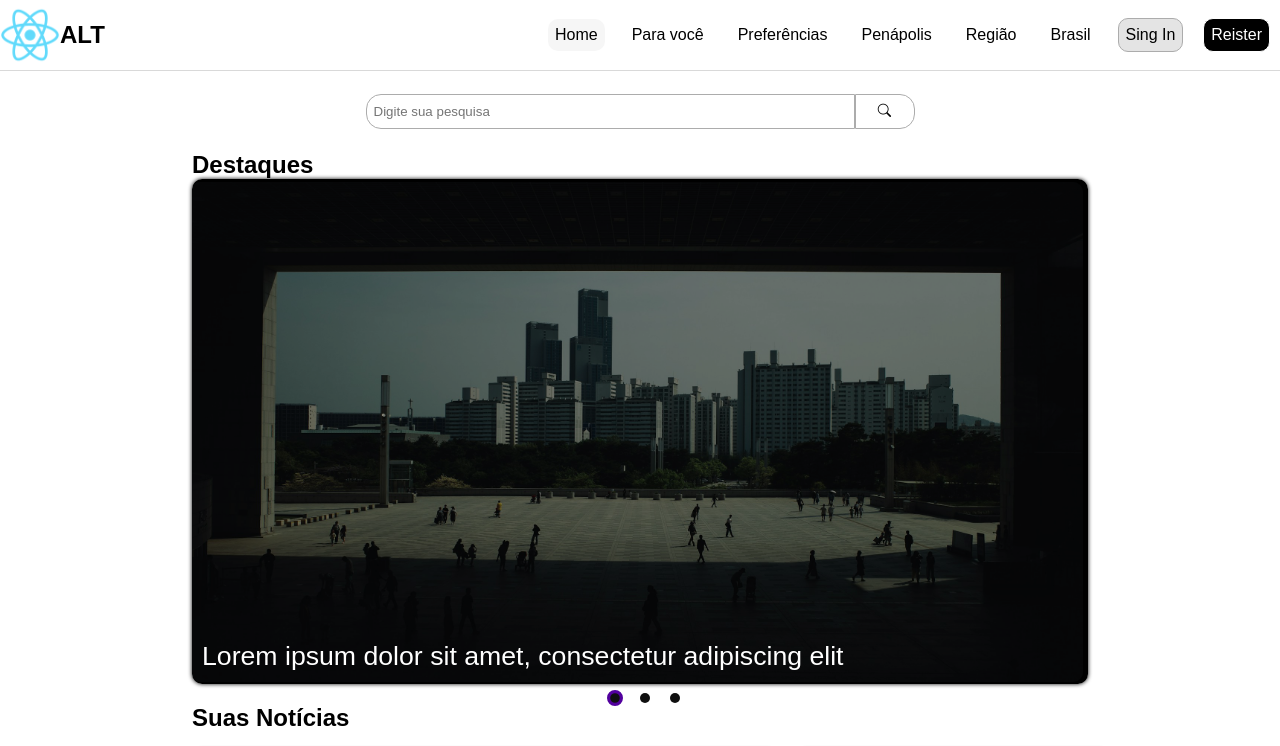
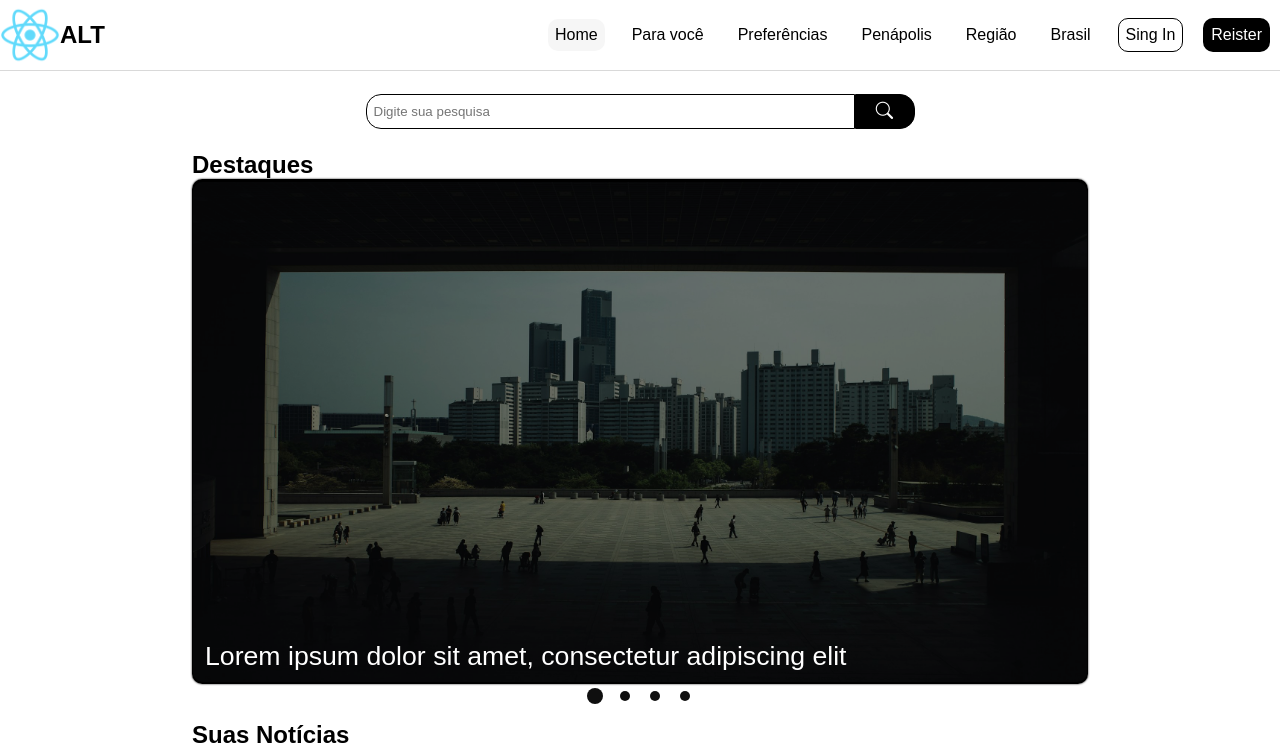
Before and after one commit to aeelmesq/TCC, a React (Create React App) app: page / in a window 1280 px wide. Shown: the top 746 px of the page. Built offline with nearby package versions, Linux system fonts and the light colour scheme.

Commit message:
uptade slider home

```diff
--- a/src/StyleComponents/Home.css
+++ b/src/StyleComponents/Home.css
@@ -64,8 +64,8 @@
   display: flex;
   align-items: center;
   padding: 5px 0;
-  scroll-behavior: smooth;
-  box-shadow: 0px 0px 4px black;
+  scroll-margin: 25px;
+  box-shadow: 0px 0px 2px black;
 }
 
 .slides::-webkit-scrollbar {
@@ -74,12 +74,11 @@
 
 /*estilo dos items do slider*/
 .slide {
-  width: calc(100% - 3px);
+  width: calc(100% - 2px);
   display: flex;
   height: 500px;
-  margin: 0px 3px;
+  margin: 0px 1px;
   background-color: rgba(38, 38, 38, 0.199);
-  display: flex;
   justify-content: center;
   align-items: center;
   overflow: hidden;
@@ -94,7 +93,6 @@
   width: 100%;
   flex: none;
   transition: 0.5s;
-  box-shadow: 0 0 10px black;
 }
 
 .slide:hover > img {
@@ -151,12 +149,13 @@
 }
 
 .sliderBtns {
-  position: absolute;
+  position: relative;
   z-index: 5;
-  left: calc(50% - 60px);
-  transform: translateY(-15px);
   transition: 0.5s;
-  padding: 20px;
+  width: 100%;
+  display: flex;
+  justify-content: center;
+  margin-top: 7px;
 }
 
 .sliderBtns > input {
@@ -165,16 +164,15 @@
   width: 10px;
   height: 10px;
   transition: 0.5s;
+  position: relative;
   border: none;
   appearance: none;
-  border-radius: 50%;
+  border-radius: 100%;
   background-color: rgb(15, 15, 15);
-  border: 2px solid transparent;
 }
 
 .sliderBtns > input:checked {
   transform: scale(1.6);
-  border: 2px solid rgb(82, 1, 158);
 }
 
 .sliderBtns > input:hover {
--- a/src/StyleComponents/SearchBar.css
+++ b/src/StyleComponents/SearchBar.css
@@ -14,7 +14,7 @@
 }
 #searchInput {
     border-radius: 15px 0 0 15px;
-    border: 1px solid #acacac;
+    border: 1px solid #000;
     width: 480px;
     padding: 0 0 0 7px;
     transition: 0.9s;
@@ -22,17 +22,27 @@
 #searchBtn {
     width: 60px;
     background: none;
-    border: 1px solid #acacac;
+    border: 1px solid #000;
     border-radius: 0 15px 15px 0;
     display: flex;
     justify-content: center;
     align-items: center;
     cursor: pointer;
-    transition: 0.9s;
+    transition: 0.5s;
+    background-color: black;
 }
 #searchBtn:hover {
-    background-color: #f5f5f5;
+    background-color: #fff;
     border: 1px solid blue;
+}
+
+#searchBtn:hover i {
+    color: black;
+}
+#searchBtn i {
+    transition: 0.5s;
+    font-size: 13pt;
+    color: white;
 }
 #searchInput:hover {
     border: 1px solid blue;
--- a/src/components/Pages/Home/components/destaques/DefaultBlock.js
+++ b/src/components/Pages/Home/components/destaques/DefaultBlock.js
@@ -19,6 +19,12 @@ const Data = [
   {
     title: "Lorem ipsum dolor sit amet, consectetur adipiscing elit",
     img: img1,
+    fonte: "G1",
+    Link: "g1.globo",
+  },
+  {
+    title: "Lorem ipsum dolor sit amet, consectetur adipiscing elit",
+    img: img2,
     fonte: "G1",
     Link: "g1.globo",
   },
@@ -44,7 +50,7 @@ export default function Destaques({ title, style }) {
 
     sliderBtns[scrollMult].checked = true;
 
-    slider.current.scrollLeft = slider.current.offsetWidth * scrollMult + 5;
+    slider.current.scrollLeft = slider.current.offsetWidth * scrollMult;
   }, [scrollMult]);
 
   useEffect(() => {
--- a/src/components/Pages/Home/components/destaques/Lide.js
+++ b/src/components/Pages/Home/components/destaques/Lide.js
@@ -1,3 +1,5 @@
+import { formatarSite } from "../../../../utilits";
+
 export default function Lide({ title, img, fonte, link }) {
   return (
     <>
@@ -5,7 +7,7 @@ export default function Lide({ title, img, fonte, link }) {
         <img src={img} alt={`Imagem ${title}`} />
         <div className="imgCover">
           <small>{fonte}</small>
-          <a href={`https://${link}.com`}>{title}</a>
+          <a href={formatarSite(link)}>{title}</a>
         </div>
       </div>
     </>
--- a/src/index.css
+++ b/src/index.css
@@ -8,6 +8,7 @@
 }
 body {
   font: normal 12pt Arial;
+  overflow-x: hidden;
 }
 .container {
   margin: auto;
@@ -18,8 +19,8 @@ body {
   display: flex;
 }
 .DbBtn .btn1 a {
-  background-color: #e4e4e4;
-  border: 1px solid #acacac;
+  background: none;
+  border: 1px solid #000;
   transition: 0.7s;
   color: black;
 }
@@ -36,11 +37,13 @@ body {
 .DbBtn .btn2 a {
   background-color: black;
   color: white;
-  border: 1px solid white;
+  border: 1px solid transparent;
   transition: 0.7s;
 }
 .DbBtn .btn1 a:hover {
-  opacity: 0.87;
+  background-color: #000;
+  color: white;
+  border-color: transparent;
 }
 .DbBtn .btn2 a:hover {
   color: black;
```
